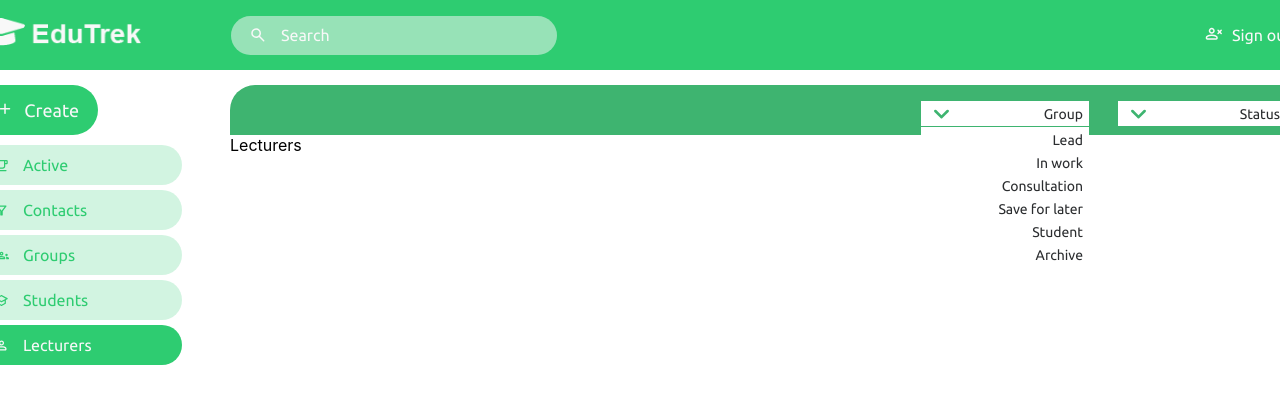
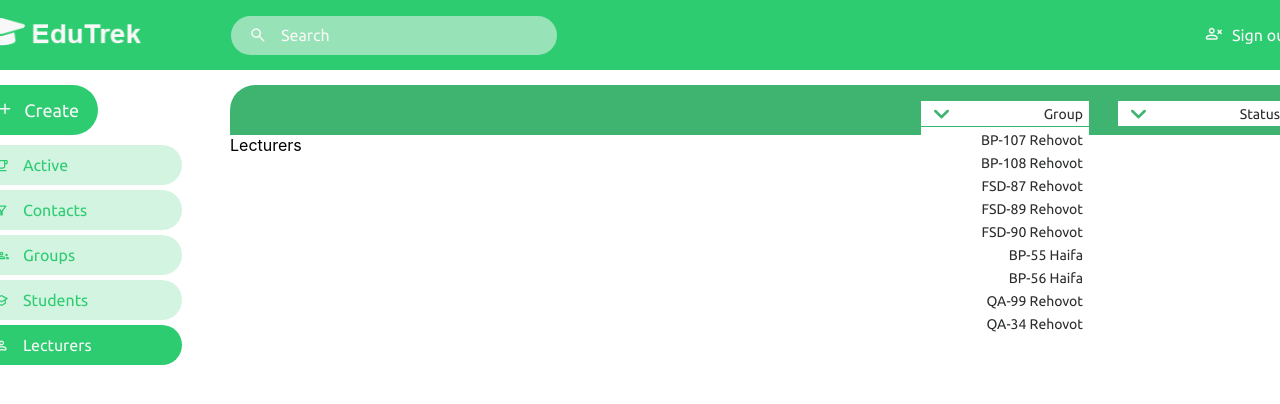
Before and after one commit to iamogir/edutrek, a React (Vite) app: page /lecturers in a window 1280 px wide. Both pictures are taken after a click on the element "Group". Shown: the top 404 px of the page. Built offline with nearby package versions, Linux system fonts and the light colour scheme.

Commit message:
group list and const

```diff
--- a/src/general/components/subheader/Subheader.tsx
+++ b/src/general/components/subheader/Subheader.tsx
@@ -1,6 +1,7 @@
 import React from 'react';
 import style from "./subheader.module.css";
 import DropMenu from "./dropMenu/DropMenu.tsx";
+import {groupArr, statusArr} from "../../../modules/active/presentation/constants.ts";
 
 interface Props {
     children: React.ReactNode
@@ -10,8 +11,8 @@ const Subheader = ({children}: Props) => {
     return (
         <div>
             <div className={style.subheadBox}>
-                <DropMenu name={"Group"}/>
-                <DropMenu name={"Status"}/>
+                <DropMenu name={"Group"} list={groupArr}/>
+                <DropMenu name={"Status"} list={statusArr}/>
             </div>
             {children}
         </div>
--- a/src/general/components/subheader/dropMenu/DropMenu.tsx
+++ b/src/general/components/subheader/dropMenu/DropMenu.tsx
@@ -3,12 +3,14 @@ import ArrowIcon from "../../../../icons/subheader/arrow-down.svg?react";
 import {statusArr} from "../../../../modules/active/presentation/constants.ts";
 import constStyle from "../../../utils/const.module.css";
 import style from "./dropMenu.module.css";
+import DropList from "../../../../modules/active/presentation/redux/types.ts";
 
 interface Props {
-    name: string
+    name: string,
+    list: DropList[]
 }
 
-const DropMenu = ({name}: Props) => {
+const DropMenu = ({name, list}: Props) => {
     const [isOpenM, setIsOpenM] = useState(false);
 
     return (
@@ -19,8 +21,8 @@ const DropMenu = ({name}: Props) => {
                 {name}
             </div>
             <ul className={`${ isOpenM ? constStyle.open : ""}`}>
-                {statusArr.map(el =>
-                    <li key={el.statusId} value={el.statusId}>{el.statusName}</li>
+                {list.map(el =>
+                    <li key={el.id} value={el.id}>{el.name}</li>
                 )}
             </ul>
         </div>
--- a/src/general/components/subheader/dropMenu/dropMenu.module.css
+++ b/src/general/components/subheader/dropMenu/dropMenu.module.css
@@ -1,7 +1,6 @@
 .selectBox {
     position: relative;
     background-color: #2EA8CC;
-
 }
 
 .statusHead {
--- a/src/modules/active/presentation/constants.ts
+++ b/src/modules/active/presentation/constants.ts
@@ -1,28 +1,67 @@
-import Status from "./redux/types.ts";
+import DropList from "./redux/types.ts";
 
-export const statusArr: Status[] = [
+export const statusArr: DropList[] = [
     {
-        "statusId": 1,
-        "statusName": "Lead"
+        id: 1,
+        name: "Lead"
     },
     {
-        "statusId": 2,
-        "statusName": "In work"
+        id: 2,
+        name: "In work"
     },
     {
-        "statusId": 3,
-        "statusName": "Consultation"
+        id: 3,
+        name: "Consultation"
     },
     {
-        "statusId": 4,
-        "statusName": "Save for later"
+        id: 4,
+        name: "Save for later"
     },
     {
-        "statusId": 5,
-        "statusName": "Student"
+        id: 5,
+        name: "Student"
     },
     {
-        "statusId": 6,
-        "statusName": "Archive"
+        id: 6,
+        name: "Archive"
     }
 ]
+
+export const groupArr: DropList[] = [
+    {
+        id: 1,
+        name: "BP-107 Rehovot"
+    },
+    {
+        id: 2,
+        name: "BP-108 Rehovot"
+    },
+    {
+        id: 3,
+        name: "FSD-87 Rehovot"
+    },
+    {
+        id: 4,
+        name: "FSD-89 Rehovot"
+    },
+    {
+        id: 5,
+        name: "FSD-90 Rehovot"
+    },
+    {
+        id: 6,
+        name: "BP-55 Haifa"
+    },
+    {
+        id: 7,
+        name: "BP-56 Haifa"
+    },
+    {
+        id: 8,
+        name: "QA-99 Rehovot"
+    },
+    {
+        id: 9,
+        name: "QA-34 Rehovot"
+    }
+]
```
Also changed, not shown: src/modules/active/presentation/redux/types.ts (+9 -9 lines).
